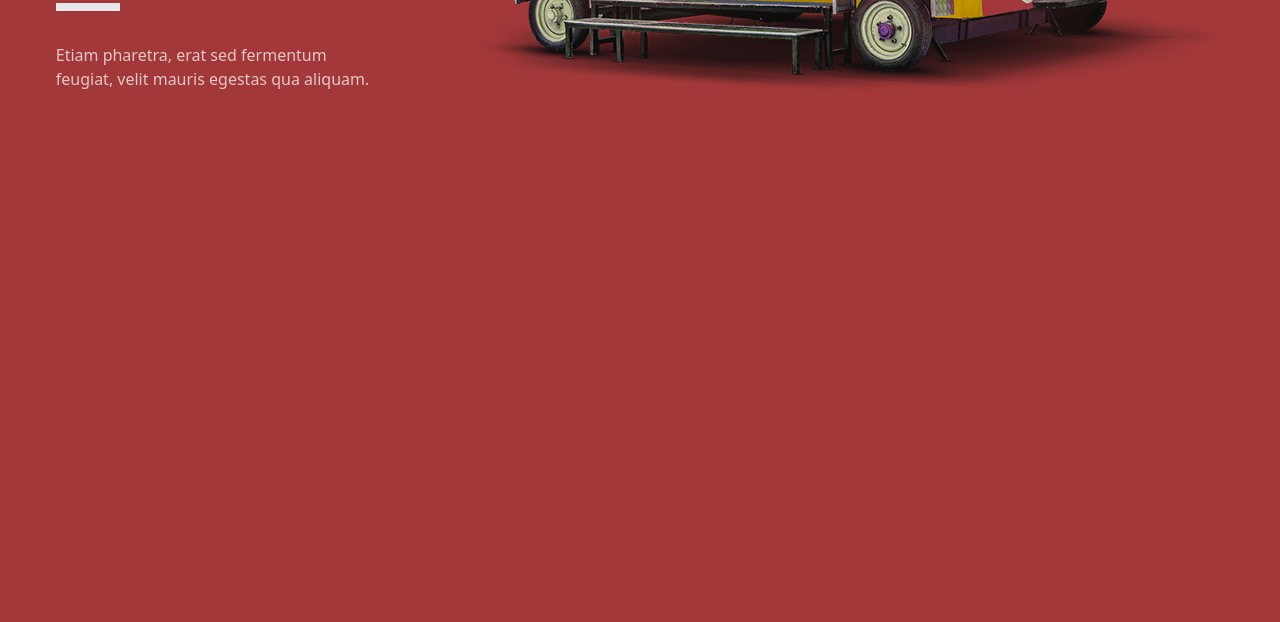
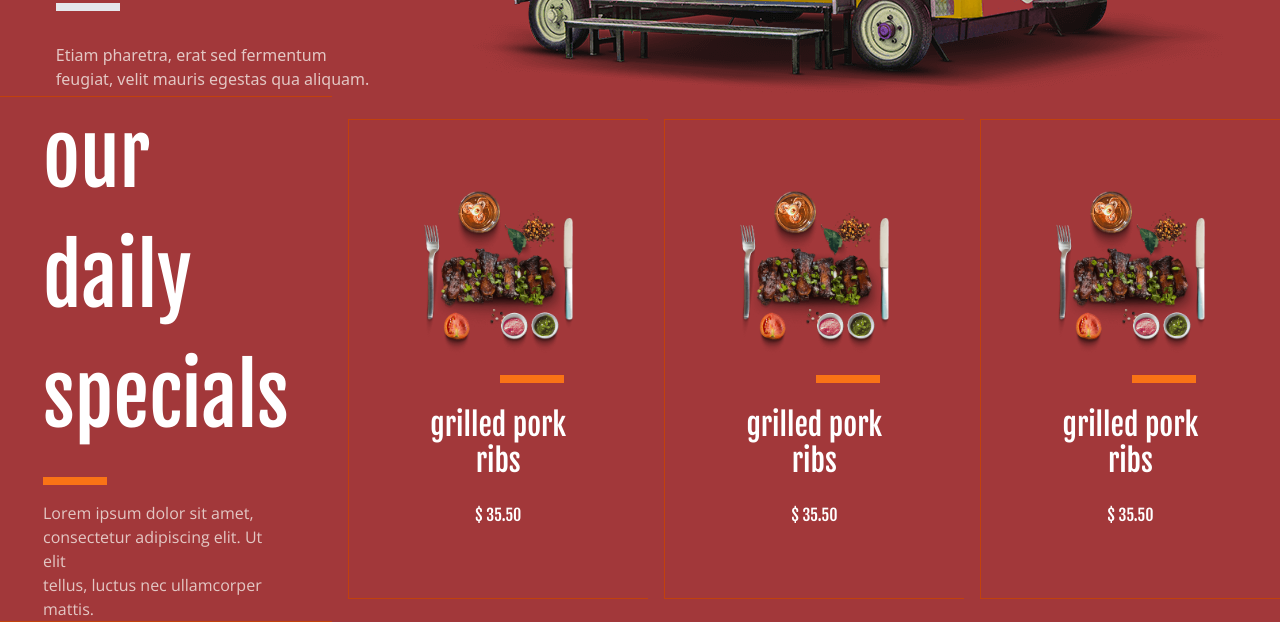
Before and after one commit to emon906/BBQ-PROJECT, a plain HTML site: page index.html in a window 1280 px wide. Shown: the part 716-1338 px from the top of the page. Before the commit the page ends 812 px from the top, so only its background shows below. Drawn offline with nearby package versions, Linux system fonts and the light colour scheme.

Commit message:
add section and responsive

```diff
--- a/index.html
+++ b/index.html
@@ -43,7 +43,7 @@
          <!-- banner start -->
           <div class="flex lg:flex-row md:flex-col-reverse sm: flex-col-reverse justify-center items-center lg:gap-24 md:gap-16 gap-12 lg:mt-36 md:mt-20 sm: text-center  mt-10">
             <div>
-                <h1 class="text-[120px] font-fijalla text-white text-normal lg:text-[120px] md:text-[90px] text-[60px] lg:leading-[168px] md:leading-[130px] sm: leading-[100px] mb-4">just <br> grill it</h1>
+                <h1 class="font-fijalla text-white text-normal lg:text-[120px] md:text-[90px] text-[60px] lg:leading-[168px] md:leading-[130px] sm: leading-[100px] mb-4">just <br> grill it</h1>
                  <div class="w-16 border-b-8 lg:ml-0 sm: ml-24"></div>
                 <p class="text-[#E3C7C4] mt-8 md:text-start sm: text-center ">Etiam pharetra, erat sed fermentum <br> feugiat, velit mauris egestas qua aliquam.</p>
 
@@ -55,5 +55,39 @@
          <!-- banner end -->
      </header>
     <!-- header end -->
+     <!-- section start -->
+      <section>
+        <!-- our daily start -->
+         <div class="flex lg:flex-row md:flex-col sm: flex-col justify-center items-center gap-4">
+            <div class="border-y border-orange-700 px-[43px] ">
+                <h2 class="text-white font-fijalla text-normal font-fijalla text-white text-normal lg:text-[80px] md:text-[90px] text-[60px] lg:text-start md:text-center sm: text-center mb-5">our <br> daily <br> specials</h2>
+                <div class="w-16 border-b-8 border-orange-500 lg:ml-0 md:ml-20 sm: ml-20"></div>
+                <p class="text-[#E3C7C4] mt-4 font-open-sans lg:text-start md:text-center sm: text-center">Lorem ipsum dolor sit amet, <br>
+                consectetur adipiscing elit. Ut elit <br> tellus,
+                luctus nec ullamcorper <br> mattis.</p>
+            </div>
+            <div class="font-fijalla text-center border-y border-l border-orange-700 p-[71px] ">
+                <img class="mb-5" src="img/product-03-free-img.png" alt="">
+                <div class="w-16 border-b-8 border-orange-500 mb-6 ml-20"></div>
+                <h3 class="text-white text-3xl font-normal mb-6">grilled pork ribs</h3>
+                <h5 class="text-base text-white">$ 35.50</h5>
+            </div>
+            <div class="font-fijalla text-center border-y border-l border-orange-700 p-[71px]">
+                <img class="mb-5" src="img/product-03-free-img.png" alt="">
+                <div class="w-16 border-b-8 border-orange-500 mb-6 ml-20"></div>
+                <h3 class="text-white text-3xl font-normal mb-6">grilled pork ribs</h3>
+                <h5 class="text-base text-white">$ 35.50</h5>
+            </div>
+            <div class="font-fijalla text-center border-y border-l border-orange-700 p-[71px]">
+                <img class="mb-5" src="img/product-03-free-img.png" alt="">
+                <div class="w-16 border-b-8 border-orange-500 mb-6 ml-20"></div>
+                <h3 class="text-white text-3xl font-normal mb-6">grilled pork ribs</h3>
+                <h5 class="text-base text-white">$ 35.50</h5>
+            </div>
+
+         </div>
+        <!-- our daily end -->
+      </section>
+     <!-- section end -->
 </body>
 </html>
```
Also changed, not shown: img/product-01-free-img.png (added), img/product-02-free-img.png (added), img/product-03-free-img.png (added).
